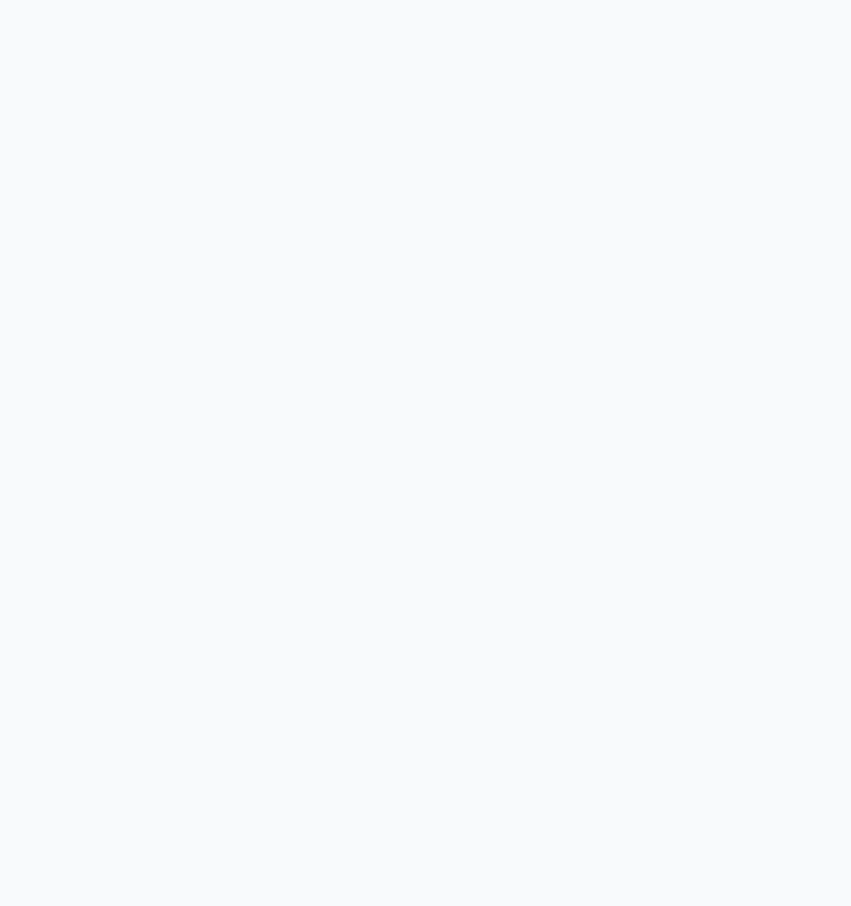
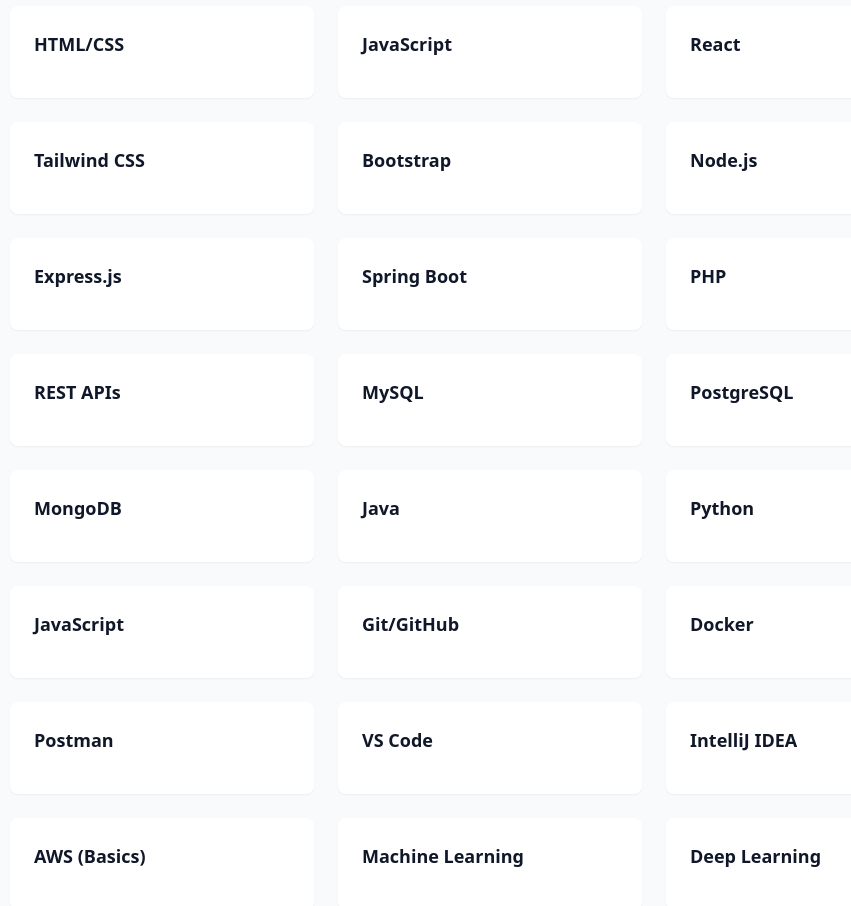
Before and after one commit to Yasindu-Navo/My-Portfolio, a React (Vite) app: page / in a window 1280 px wide. Shown: the part 1780-2686 px from the top of the page, without its empty margins (150-1001 px from the left). Before the commit the page ends 1882 px from the top, so only its background shows below. Built offline with nearby package versions, Linux system fonts and the light colour scheme.

Commit message:
add skills display to SkillsSection component

```diff
--- a/src/components/SkillsSection.jsx
+++ b/src/components/SkillsSection.jsx
@@ -1,3 +1,45 @@
+const skills = [
+  // Frontend
+  { name: "HTML/CSS", level: 90, category: "frontend" },
+  { name: "JavaScript", level: 85, category: "frontend" },
+  { name: "React", level: 88, category: "frontend" },
+  { name: "Tailwind CSS", level: 85, category: "frontend" },
+  { name: "Bootstrap", level: 80, category: "frontend" },
+
+  // Backend
+  { name: "Node.js", level: 78, category: "backend" },
+  { name: "Express.js", level: 75, category: "backend" },
+  { name: "Spring Boot", level: 80, category: "backend" },
+  { name: "PHP", level: 75, category: "backend" },
+  { name: "REST APIs", level: 85, category: "backend" },
+
+  // Databases
+  { name: "MySQL", level: 80, category: "backend" },
+  { name: "PostgreSQL", level: 75, category: "backend" },
+  { name: "MongoDB", level: 78, category: "backend" },
+
+  // Programming
+  { name: "Java", level: 82, category: "programming" },
+  { name: "Python", level: 80, category: "programming" },
+  { name: "JavaScript", level: 85, category: "programming" },
+
+  // Tools
+  { name: "Git/GitHub", level: 88, category: "tools" },
+  { name: "Docker", level: 75, category: "tools" },
+  { name: "Postman", level: 80, category: "tools" },
+  { name: "VS Code", level: 95, category: "tools" },
+  { name: "IntelliJ IDEA", level: 85, category: "tools" },
+
+  // Cloud & DevOps
+  { name: "AWS (Basics)", level: 65, category: "tools" },
+
+  // AI / Data
+  { name: "Machine Learning", level: 70, category: "data" },
+  { name: "Deep Learning", level: 68, category: "data" },
+];
+
+
+
 
 
 export const SkillsSection = () => {
@@ -9,7 +51,18 @@
                     My <span className="text-primary">Skills</span>
                 </h2>
 
+                <div className="grid grid-cols-1 sm:grid-cols-2 lg:grid-cols-3 gap-6">
+                    {skills.map((skill, key) => (
+                        <div
+                            key={key}
+                            className="bg-card p-6 rounded-lg shadow-xs card-hover">
+                            <div className="text-left mb-4">
+                                <h3 className="font-semibold text-lg" > {skill.name }</h3>
+                                </div>
 
+                        </div>
+                    ))}
+                </div>
 
             </div>
 
```
